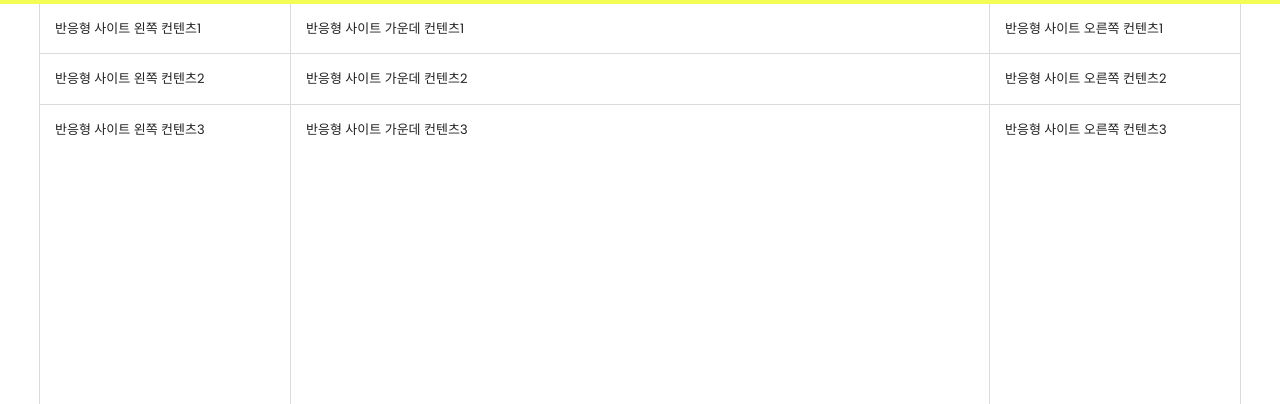
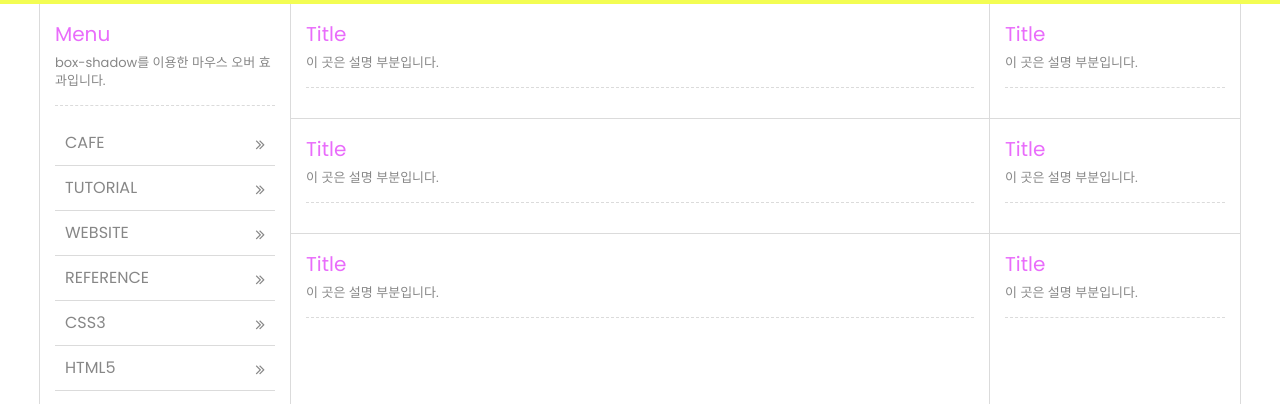
Before and after one commit to SaemsolYoo/responsible, a plain HTML site: page index.html in a window 1280 px wide. Shown: the part 392-796 px from the top of the page. Drawn offline with Linux system fonts and the light colour scheme; a web font is replaced by a local one.

Commit message:
Add files via upload

```diff
--- a/css/style.css
+++ b/css/style.css
@@ -156,6 +156,13 @@ display: inline-block;}
 
 /* 컨텐츠 영역 */
 .column {padding: 15px; border-bottom: 1px solid #dbdbdb;}
+.column .col_tit {font-size: 20px; color: #e96cfb; padding-bottom: 5px;}
+.column .col_desc {
+  border-bottom: 1px dashed #dbdbdb;
+  padding-bottom: 15px; margin-bottom: 15px;
+  color: #878787; line-height: 18px;
+  }
+
 .column.col1 {}
 .column.col2 {}
 .column.col3 {border-bottom: 0;}
@@ -165,6 +172,27 @@ display: inline-block;}
 .column.col7 {}
 .column.col8 {}
 .column.col9 {border-bottom: 0;}
+
+/* 메뉴 */
+.menu {}
+.menu li {position: relative;}
+.menu li a {
+  font-size: 16px; text-transform: uppercase;
+  color: #878787;
+  border-bottom: 1px solid #dbdbdb;
+  padding: 10px; display: block;
+  transition: box-shadow 0.34s ease, background 0.34s ease;
+  }
+.menu li a i {
+  position: absolute; right: 10px; top: 15px;} /*포지션 기준점은 위에 .menu li 만약에 그냥 .menu에 주면 한곳으로 뭉치게된다. */
+
+.menu li a:hover {
+  box-shadow: inset 180px 0 0 0 #80fa6b;
+  color: #e96cfb;
+  background: #f3fd53;
+}
+
+
 
 
 /* mediaquery */
@@ -205,6 +233,9 @@ display: inline-block;}
   .header {height: auto;}
   .header_tit {display: none;}
   .header .header_icon {display: none;}
+
+  .column .col_tit {color:red;}
+
 }
 
 /* 화면 너비 0 ~ 480px 모바일 */
--- a/index.html
+++ b/index.html
@@ -147,21 +147,93 @@
           <h2 class="ir_su">반응형 사이트 컨텐츠</h2>
           <section id="cont_left">
             <h3 class="ir_su">반응형 사이트 왼쪽 컨텐츠</h3>
-            <article class="column col1"><h4>반응형 사이트 왼쪽 컨텐츠1</h4></article>
-            <article class="column col2"><h4>반응형 사이트 왼쪽 컨텐츠2</h4></article>
-            <article class="column col3"><h4>반응형 사이트 왼쪽 컨텐츠3</h4></article>
+            <article class="column col1">
+              <h4 class="col_tit">Menu</h4>
+              <p class="col_desc">box-shadow를 이용한 마우스 오버 효과입니다.</p>
+              <!-- 메뉴 -->
+              <div class="menu">
+                <ul>
+                  <li><a href="#">Cafe <i class="fa fa-angle-double-right" aria-hidden="true"></i></a></li>
+                  <li><a href="#">Tutorial <i class="fa fa-angle-double-right" aria-hidden="true"></i></a></li>
+                  <li><a href="#">WebSite <i class="fa fa-angle-double-right" aria-hidden="true"></i></a></li>
+                  <li><a href="#">Reference <i class="fa fa-angle-double-right" aria-hidden="true"></i></a></li>
+                  <li><a href="#">CSS3 <i class="fa fa-angle-double-right" aria-hidden="true"></i></a></li>
+                  <li><a href="#">HTML5 <i class="fa fa-angle-double-right" aria-hidden="true"></i></a></li>
+                </ul>
+              </div>
+              <!-- //메뉴 -->
+            </article>
+            <!-- //col1 -->
+            <article class="column col2">
+              <h4 class="col_tit">Title</h4>
+              <p class="col_desc">이 곳은 설명 부분입니다.</p>
+              <!-- -->
+
+              <!-- // -->
+            </article>
+            <!-- //col2 -->
+            <article class="column col3">
+              <h4 class="col_tit">Title</h4>
+              <p class="col_desc">이 곳은 설명 부분입니다.</p>
+              <!-- -->
+
+              <!-- // -->
+            </article>
+            <!-- //col3 -->
           </section>
           <section id="cont_center">
             <h3 class="ir_su">반응형 사이트 가운데 컨텐츠</h3>
-            <article class="column col4"><h4>반응형 사이트 가운데 컨텐츠1</h4></article>
-            <article class="column col5"><h4>반응형 사이트 가운데 컨텐츠2</h4></article>
-            <article class="column col6"><h4>반응형 사이트 가운데 컨텐츠3</h4></article>
+            <article class="column col4">
+              <h4 class="col_tit">Title</h4>
+              <p class="col_desc">이 곳은 설명 부분입니다.</p>
+              <!-- -->
+
+              <!-- // -->
+            </article>
+            <!-- //col4 -->
+            <article class="column col5">
+              <h4 class="col_tit">Title</h4>
+              <p class="col_desc">이 곳은 설명 부분입니다.</p>
+              <!-- -->
+
+              <!-- // -->
+            </article>
+            <!-- //col5 -->
+            <article class="column col6">
+              <h4 class="col_tit">Title</h4>
+              <p class="col_desc">이 곳은 설명 부분입니다.</p>
+              <!-- -->
+
+              <!-- // -->
+            </article>
+            <!-- //col6 -->
           </section>
           <section id="cont_right">
             <h3 class="ir_su">반응형 사이트 오른쪽 컨텐츠</h3>
-            <article class="column col7"><h4>반응형 사이트 오른쪽 컨텐츠1</h4></article>
-            <article class="column col8"><h4>반응형 사이트 오른쪽 컨텐츠2</h4></article>
-            <article class="column col9"><h4>반응형 사이트 오른쪽 컨텐츠3</h4></article>
+            <article class="column col7">
+              <h4 class="col_tit">Title</h4>
+              <p class="col_desc">이 곳은 설명 부분입니다.</p>
+              <!-- -->
+
+              <!-- // -->
+            </article>
+            <!-- //col7 -->
+            <article class="column col8">
+              <h4 class="col_tit">Title</h4>
+              <p class="col_desc">이 곳은 설명 부분입니다.</p>
+              <!-- -->
+
+              <!-- // -->
+            </article>
+            <!-- //col8 -->
+            <article class="column col9">
+              <h4 class="col_tit">Title</h4>
+              <p class="col_desc">이 곳은 설명 부분입니다.</p>
+              <!-- -->
+
+              <!-- // -->
+            </article>
+            <!-- //col9 -->
           </section>
         </div>
       </section>
```
